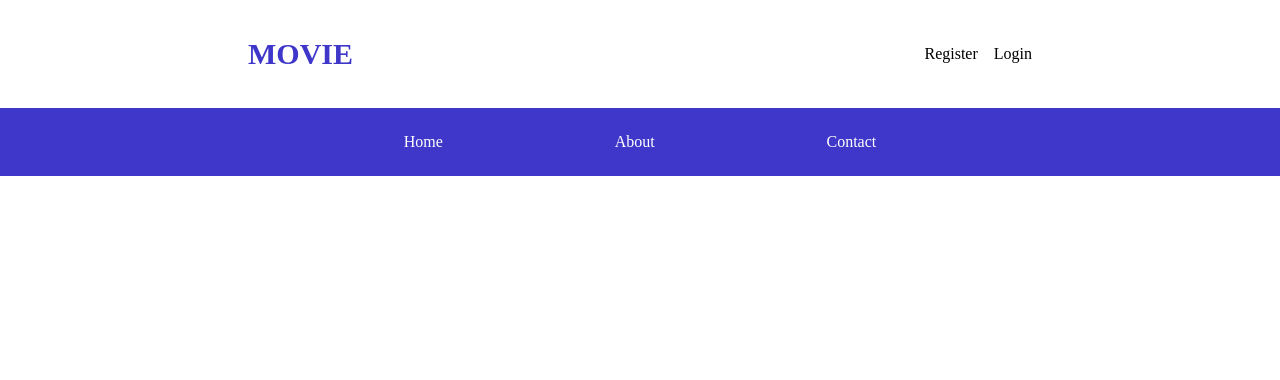
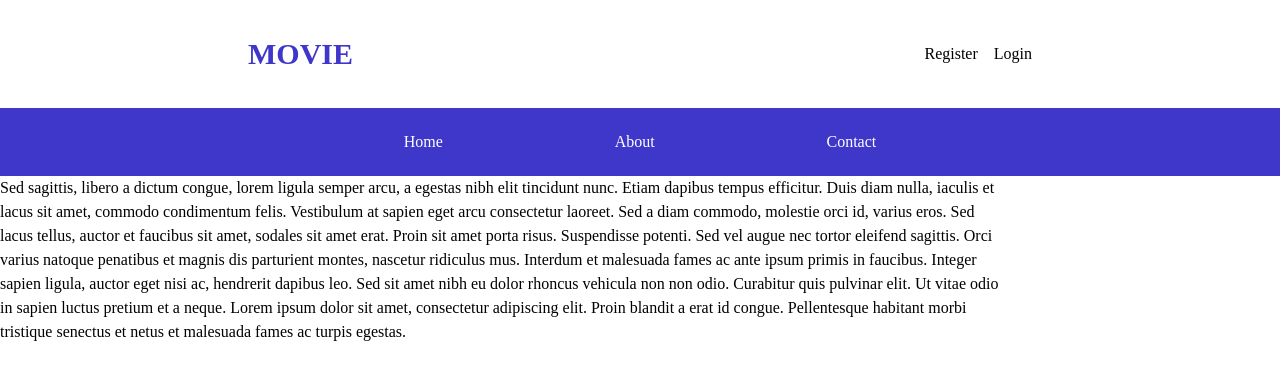
Before and after one commit to DKarimi90/movie-front, a React (Create React App) app: page /about in a window 1280 px wide. Shown: the top 380 px of the page. Built offline with nearby package versions, Linux system fonts and the light colour scheme; no server answers.

Commit message:
updated app and about components

```diff
--- a/src/App.js
+++ b/src/App.js
@@ -5,6 +5,7 @@ import Home from "./components/Home";
 import Movies from "./components/Movies";
 import Login from "./components/Login";
 import Register from "./components/Register";
+import About from "./components/About";
 
 
 function App() {
@@ -38,6 +39,7 @@ useEffect(() => {
         <Navbar />
         <Routes>
           <Route path="/" element={<Home />}/>
+          <Route path="/about" element={<About />}/>
           <Route path="/movies" element={<Movies movies={movies}/>}/>
           <Route path="/login" element={<Login setIsLoggedIn={setIsLoggedIn} isLoggedIn={isLoggedIn}/>}/>
           <Route path="/register" element={<Register setIsLoggedIn={setIsLoggedIn} />}/>
--- a/src/components/About.js
+++ b/src/components/About.js
@@ -2,7 +2,19 @@ import React from 'react'
 
 const About = () => {
   return (
-    <div>About</div>
+    <div className='w-full pt-32'>
+      <div className='w-full max-w-[1000px]'>
+        <div className='w-full flex flex-col'>
+          <div>
+            <p>Lorem ipsum dolor sit amet, consectetur adipiscing elit. Vestibulum pellentesque pulvinar velit, ut vestibulum dui vehicula ac. In pharetra pharetra dignissim. Nullam eleifend est non pretium congue. Aliquam lacinia, metus vel facilisis porttitor, elit urna aliquam elit, vitae pharetra sapien quam in libero. Sed sagittis, libero a dictum congue, lorem ligula semper arcu, a egestas nibh elit tincidunt nunc. Etiam dapibus tempus efficitur. Duis diam nulla, iaculis et lacus sit amet, commodo condimentum felis. Vestibulum at sapien eget arcu consectetur laoreet.
+
+Sed a diam commodo, molestie orci id, varius eros. Sed lacus tellus, auctor et faucibus sit amet, sodales sit amet erat. Proin sit amet porta risus. Suspendisse potenti. Sed vel augue nec tortor eleifend sagittis. Orci varius natoque penatibus et magnis dis parturient montes, nascetur ridiculus mus. Interdum et malesuada fames ac ante ipsum primis in faucibus. Integer sapien ligula, auctor eget nisi ac, hendrerit dapibus leo. Sed sit amet nibh eu dolor rhoncus vehicula non non odio.
+
+Curabitur quis pulvinar elit. Ut vitae odio in sapien luctus pretium et a neque. Lorem ipsum dolor sit amet, consectetur adipiscing elit. Proin blandit a erat id congue. Pellentesque habitant morbi tristique senectus et netus et malesuada fames ac turpis egestas.</p>
+          </div>
+        </div>
+      </div>
+    </div>
   )
 }
 
--- a/src/components/Navbar.js
+++ b/src/components/Navbar.js
@@ -27,7 +27,7 @@ useEffect(() => {
   return (
     <div className={`w-full h-44 fixed z-10`}>
       <div className='h-full flex flex-col'>
-        <div className={`w-full h-full relative animate-nav ${scroll? 'animate-nav': ''}`}>
+        <div className={`w-full h-full relative ${scroll? 'animate-nav': ''}`}>
         <div className='w-full h-full max-w-[800px] mx-auto flex justify-between items-center'>
             <div className='uppercase font-bold text-[var(--primary)] text-3xl px-2'><Link to="/">Movie</Link></div>
             <div className='hidden sm:flex'>
@@ -53,7 +53,7 @@ useEffect(() => {
             </div>
         </div>
         </div>
-        <div className={`w-full h-28  bg-[var(--primary)] animate-sub ${scroll? 'animate-sub': ''}`}>
+        <div className={`w-full h-28  bg-[var(--primary)] ${scroll? 'animate-sub': ''}`}>
         <div className={`w-full h-full flex justify-evenly items-center max-w-[800px] mx-auto relative`}>
         <NavLink to="/" className="sub-anchors">Home</NavLink>
         <NavLink to="/about" className="sub-anchors">About</NavLink>
--- a/src/components/Register.js
+++ b/src/components/Register.js
@@ -59,9 +59,9 @@ const handleRegister = (e) => {
     })
 }
     return (
-        <div className="mx-auto max-w-screen-xl px-4 py-16 sm:px-6 lg:px-8 relative animate-form">
+        <div className="mx-auto h-screen max-w-screen-xl px-4 py-16 sm:px-6 lg:px-8 relative animate-form flex items-center">
           <div className="mx-auto max-w-lg">
-            <h1 className="text-center text-2xl font-bold text-indigo-600 sm:text-3xl">
+            <h1 className="text-center text-2xl font-bold text-[var(--primary)] sm:text-3xl">
               Get started today
             </h1>
             <p className="mx-auto mt-4 max-w-md text-center text-gray-500">
@@ -105,7 +105,7 @@ const handleRegister = (e) => {
                 </div>
               </div>
               <div>
-              <button type="submit" className="block w-full rounded-lg bg-indigo-600 px-5 py-3 text-sm font-medium text-white">
+              <button type="submit" className="btn">
                 Register
               </button>
               <div className='flex justify-center text-[var(--danger)] my-8'>{error && <div>{error}</div>}</div>
```
